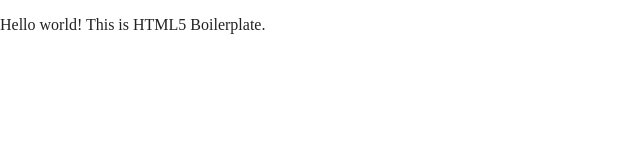
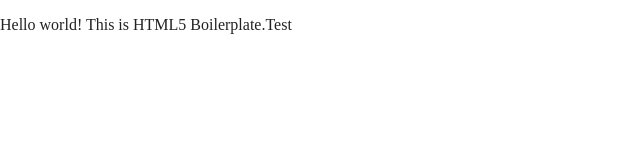
Before and after one commit to AAParsons/PCDD-0315-SP21, a website built with Parcel: page index.html in a window 1280 px wide. Shown: the full height of the page, 0-640 px from the left. Built offline with nearby package versions, Linux system fonts and the light colour scheme.

Commit message:
first commit

```diff
--- a/index.html
+++ b/index.html
@@ -25,7 +25,7 @@
 <body>
 
   <!-- Add your site or application content here -->
-  <p>Hello world! This is HTML5 Boilerplate.</p>
+  <p>Hello world! This is HTML5 Boilerplate.Test</p>
   <script src="js/vendor/modernizr-3.11.2.min.js"></script>
   <script src="js/plugins.js"></script>
   <script src="js/main.js"></script>
```
